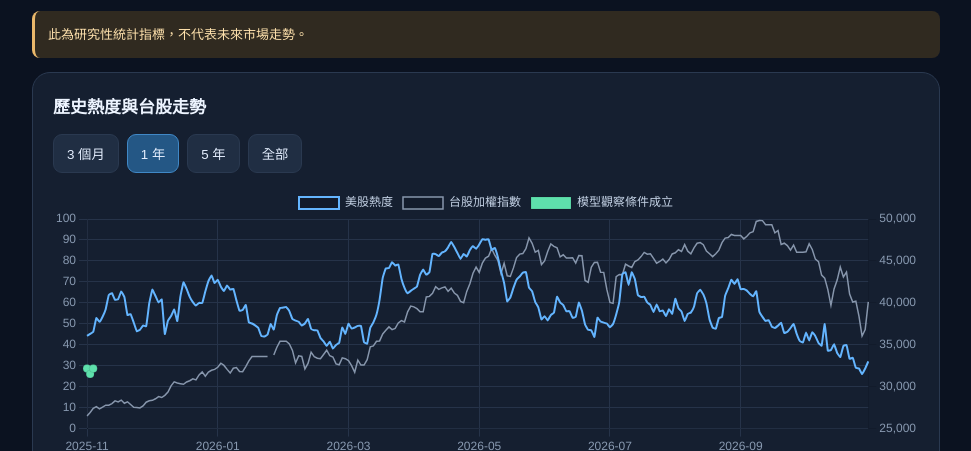
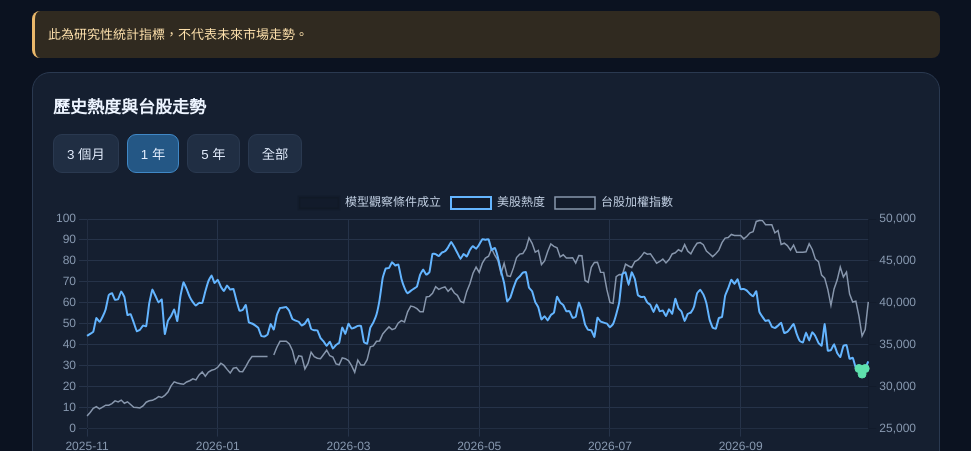
Before and after one commit to abcd5943-cell/market-heat-radar, a plain HTML site: page index.html in a window 1280 px wide. Shown: the part 349-800 px from the top of the page, without its empty margins (154-1125 px from the left). Drawn offline with nearby package versions, Linux system fonts and the light colour scheme.

Commit message:
Add files via upload

```diff
--- a/index.html
+++ b/index.html
@@ -97,7 +97,7 @@ function draw(){
  chart=new Chart($('trend'),{type:'line',data:{labels:rows.map(r=>r.date),datasets:[
   {label:'美股熱度',data:rows.map(r=>r.heat),borderColor:'#64b5ff',spanGaps:false,pointRadius:0,borderWidth:2,yAxisID:'heat',tension:.1},
   {label:'台股加權指數',data:rows.map(r=>r.tw_close),borderColor:'#8796ac',pointRadius:0,borderWidth:1.5,yAxisID:'tw',spanGaps:false},
-  {type:'scatter',label:'模型觀察條件成立',data:rows.map((r,i)=>r.signal==='籌碼乾淨'&&good(r.heat)?{x:i,y:r.heat}:null).filter(Boolean),pointRadius:4,pointBackgroundColor:'#5ee0ac',yAxisID:'heat'}
+  {type:'line',label:'模型觀察條件成立',data:rows.map(r=>r.signal==='籌碼乾淨'&&good(r.heat)?Number(r.heat):null),showLine:false,spanGaps:false,pointRadius:4,pointHoverRadius:6,pointBackgroundColor:'#5ee0ac',pointBorderColor:'#5ee0ac',order:-1,yAxisID:'heat'}
  ]},options:{responsive:true,interaction:{mode:'index',intersect:false},plugins:{legend:{labels:{color:'#c5d3e6'}},tooltip:{callbacks:{title:items=>rows[items[0]?.dataIndex]?.date||''}}},scales:{x:{ticks:{color:'#899ab1',maxTicksLimit:6,callback:function(value){return (rows[value]?.date||'').slice(0,7)}},grid:{color:'#263349'}},heat:{type:'linear',position:'left',min:0,max:100,ticks:{color:'#899ab1'},grid:{color:'#263349'}},tw:{type:'linear',position:'right',ticks:{color:'#899ab1'},grid:{drawOnChartArea:false}}}}});
 }
 $('periods').addEventListener('click',e=>{if(e.target.tagName!=='BUTTON')return;days=Number(e.target.dataset.days);document.querySelectorAll('#periods button').forEach(b=>b.classList.toggle('active',b===e.target));if(payload)draw()});
```
